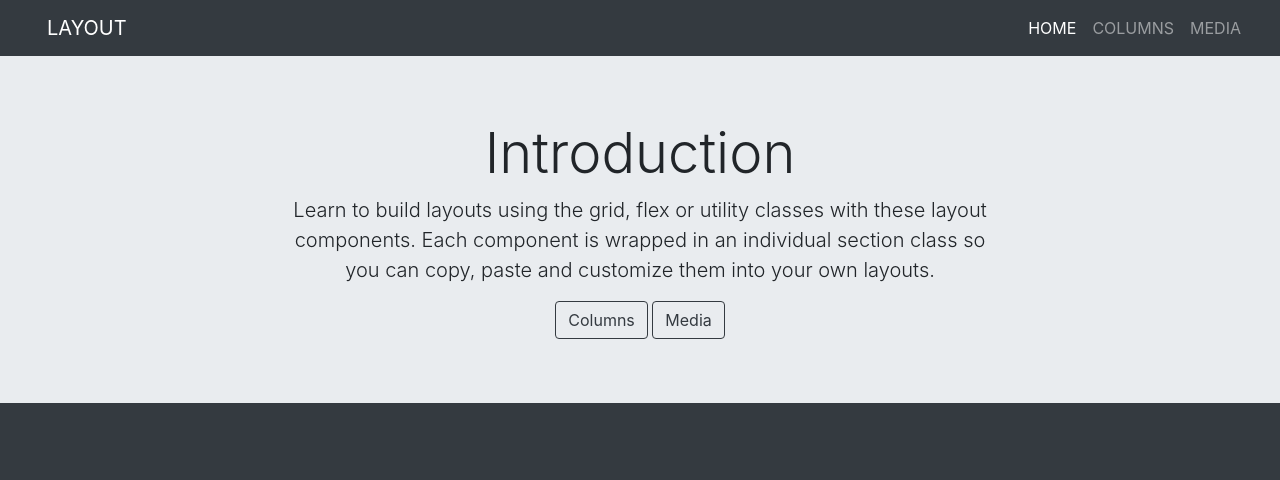
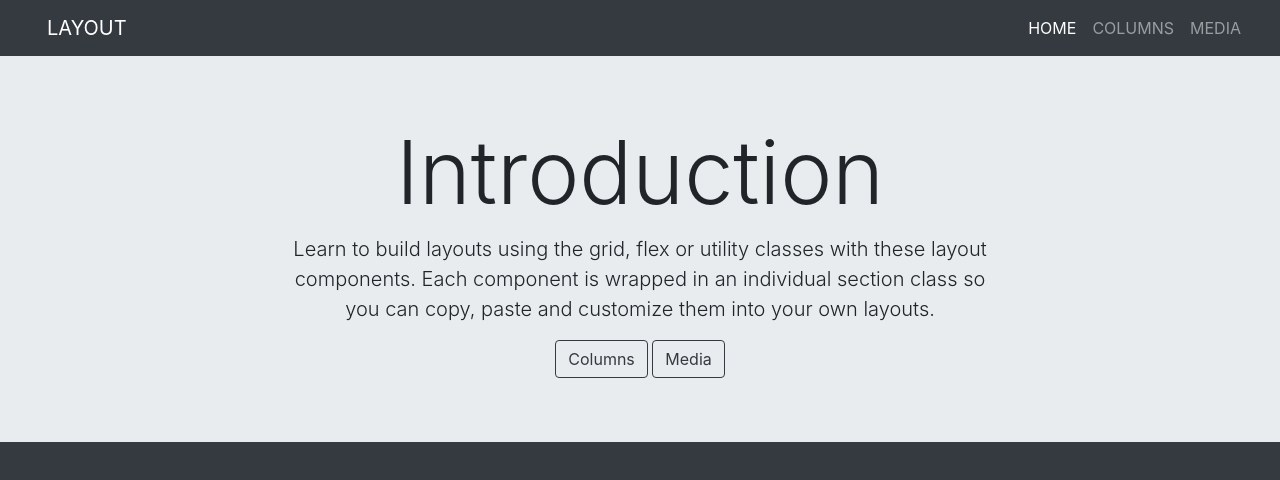
Before and after one commit to PRCWebDev/expert-meme, a plain HTML site: page index.html in a window 1280 px wide. Drawn offline with nearby package versions, Linux system fonts and the light colour scheme.

Commit message:
fixed display-2

```diff
--- a/index.html
+++ b/index.html
@@ -39,11 +39,11 @@
         </div>
       </nav>
 
-      <section class="jumbotron jumbotron-fluid d-flex align-items-center text-reverse">
+      <section class="jumbotron jumbotron-fluid d-flex align-items-center">
         <div class="container text-center">
           <div class="row justify-content-center">
             <div class="col-11 col-sm-10 col-md-8 animated fadeInUp">
-              <h3 class="display-4 text-reverse">Introduction</h3>
+              <h3 class="display-2">Introduction</h3>
               <p class="lead">
                 Learn to build layouts using the grid, flex or utility classes with these layout components. Each component is wrapped in an
                 individual section class so you can copy, paste and customize them into your own layouts.
```
